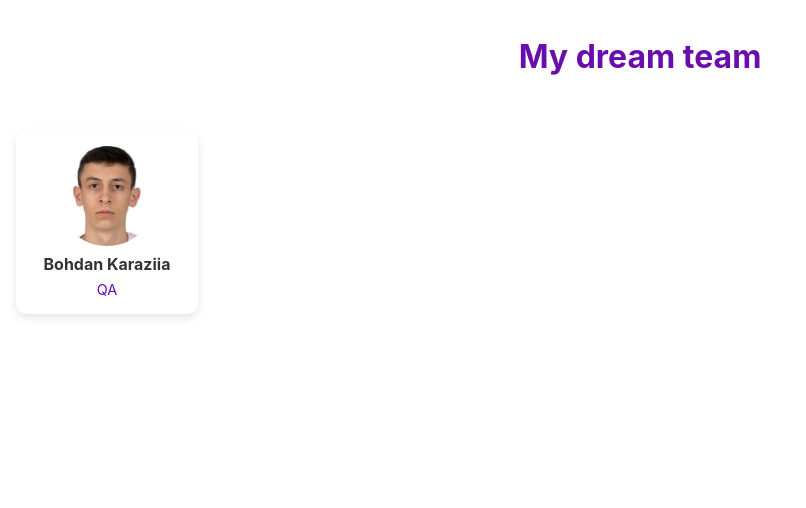
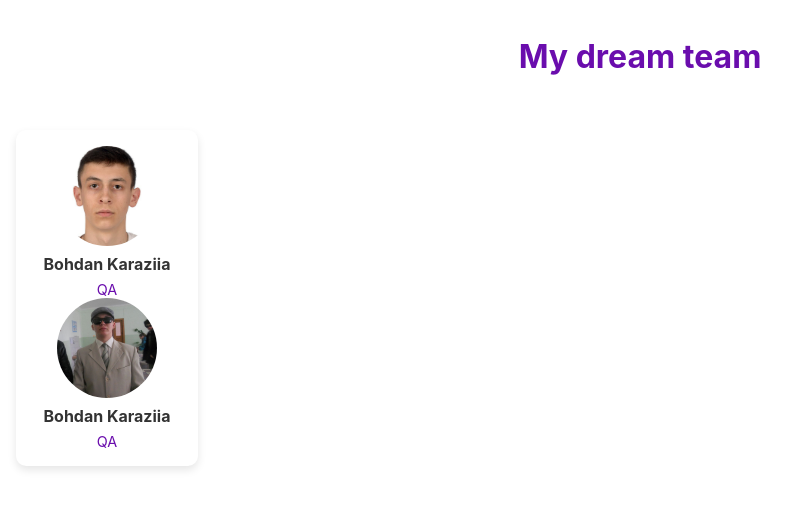
Before and after one commit to bodyakaraziya/prak6_teamWork, a React (Create React App) app: page / in a window 1280 px wide. Shown: the top 508 px of the page, without its empty margins (0-806 px from the left). Built offline with nearby package versions, Linux system fonts and the light colour scheme.

Commit message:
add Maks card

```diff
--- a/src/components/Body.js
+++ b/src/components/Body.js
@@ -8,7 +8,12 @@ const Body = () => {
         <div style={styles.textContainer}>
           <h2 style={styles.name}>Bohdan Karaziia</h2>
           <p style={styles.position}>QA</p>
-        </div>
+              </div>
+              <img src={"/maks.png"} alt="Melenevych Maksym" style={styles.photo} />
+              <div style={styles.textContainer}>
+                  <h2 style={styles.name}>Bohdan Karaziia</h2>
+                  <p style={styles.position}>QA</p>
+              </div>
       </div>
     </main>
   );
```
Also changed, not shown: public/maks.png (added).
